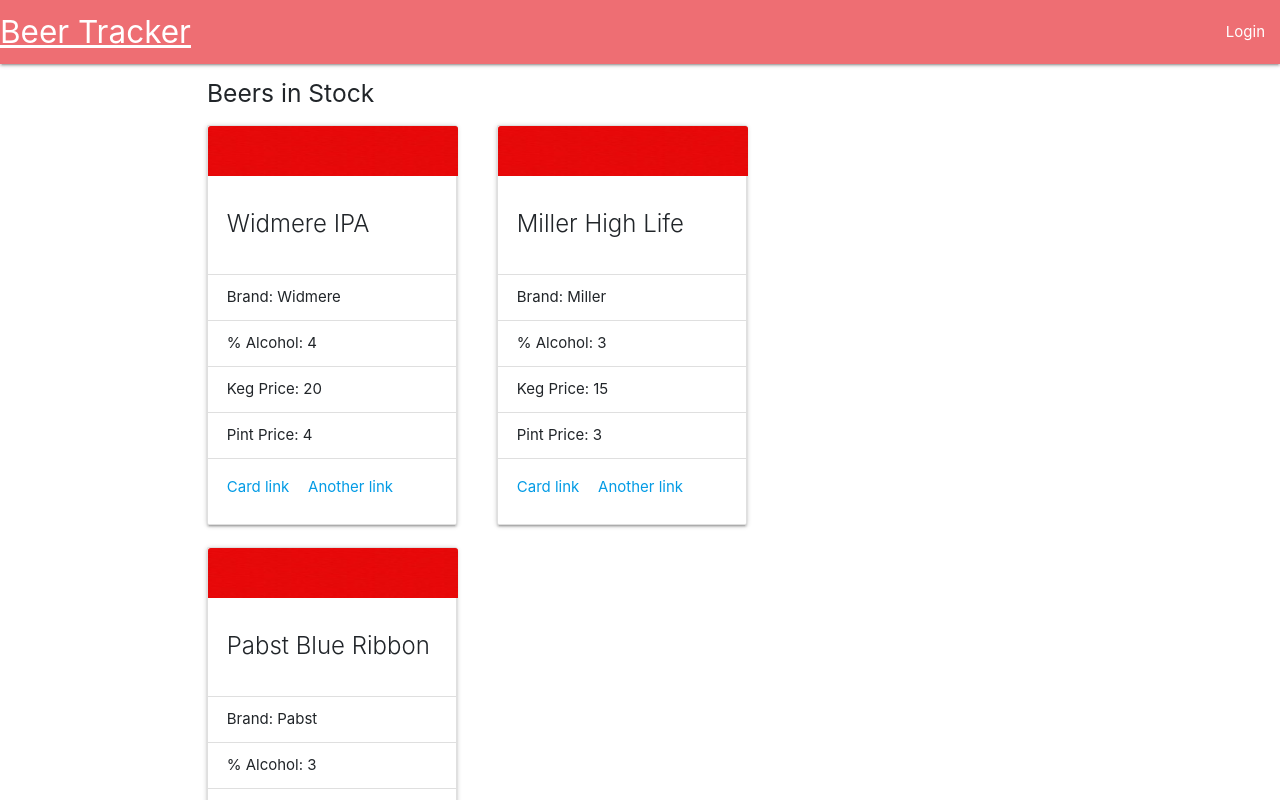
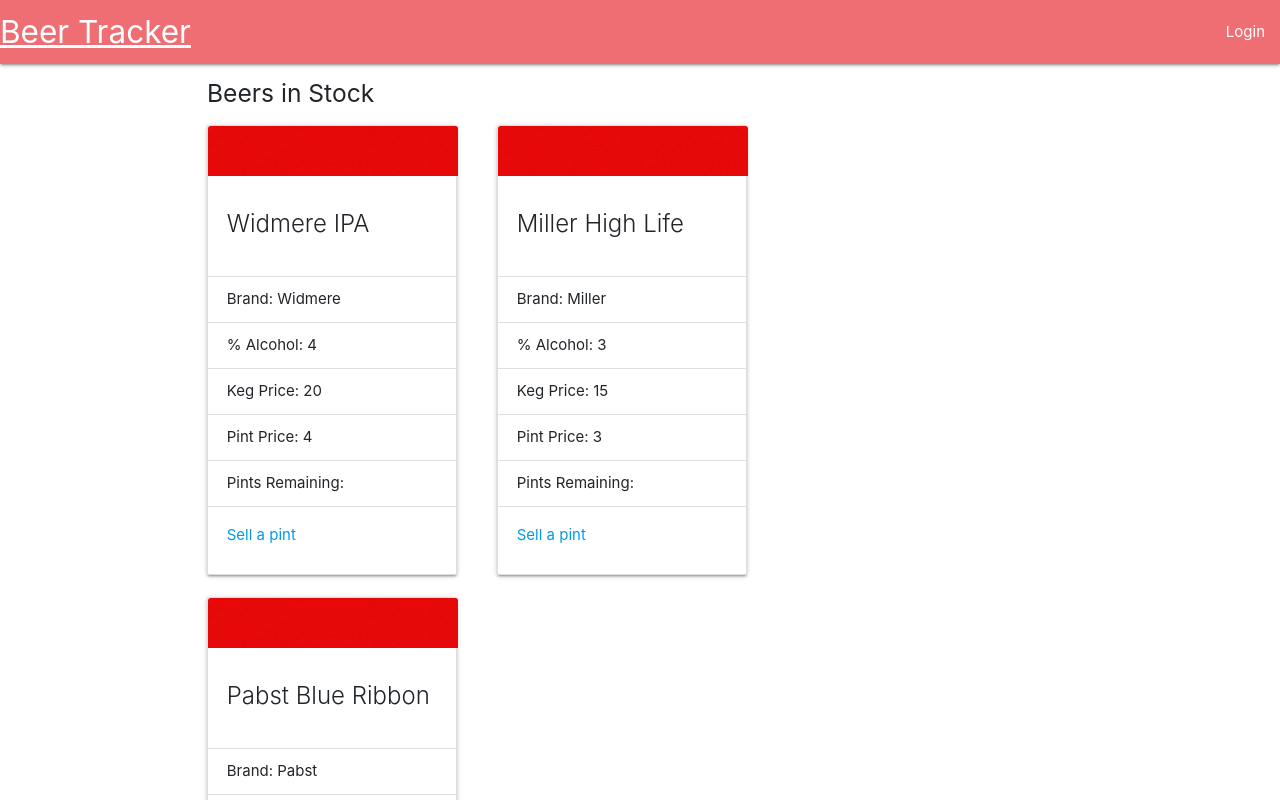
Before and after one commit to carrieschmid/BeerTracker, a React app: page /addKeg in a window 1280 px wide. Shown: the top 800 px of the page. Built offline with nearby package versions, Linux system fonts and the light colour scheme.

Commit message:
Add description to README.

```diff
--- a/src/components/BeerProfile.jsx
+++ b/src/components/BeerProfile.jsx
@@ -11,7 +11,7 @@ function BeerProfile(props){
  }
 
  var cardStyle = {
-    height: '400px',
+    height: '450px',
     width: '250px',
     marginRight: '40px'
 }
@@ -28,10 +28,11 @@ function BeerProfile(props){
     <li className="list-group-item">% Alcohol: {props.percentAC}</li>
     <li className="list-group-item">Keg Price: {props.kegPrice}</li>
     <li className="list-group-item">Pint Price: {props.pintPrice}</li>
+    <li className="list-group-item">Pints Remaining: {props.pintsLeft}</li>
    </ul>
    <div className="card-body">
-    <a href="#" className="card-link">Card link</a>
-    <a href="#" className="card-link">Another link</a>
+    <a href="#" className="card-link">Sell a pint</a>
+
    </div>
   </div>
 
--- a/src/components/OurBeer.jsx
+++ b/src/components/OurBeer.jsx
@@ -49,6 +49,7 @@ function OurBeer(){
      percentAC={profile.percentAC}
      kegPrice={profile.kegPrice}
      pintPrice={profile.pintPrice}
+     pintsLeft ={profile.pintsLeft}
      key={index} />
    )}
 
```
Also changed, not shown: 1 other file (tests, documents, lock files or other folders).
